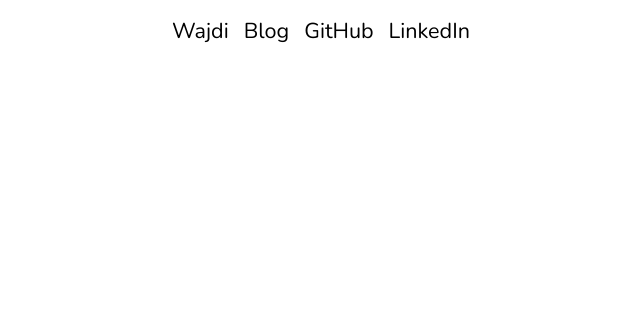
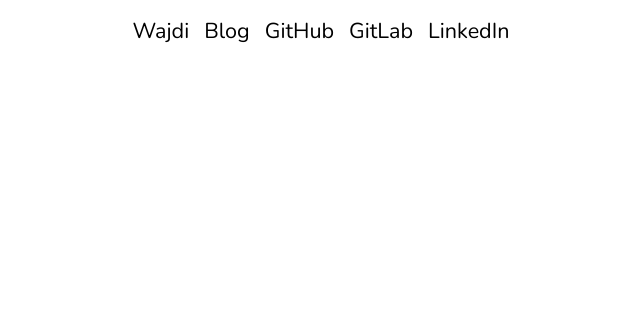
Before and after one commit to wajdihajji/my-blog, a Gatsby site: page / in a window 1280 px wide. Shown: the top 312 px of the page, without its empty margins (319-959 px from the left). Built offline with nearby package versions, Linux system fonts and the light colour scheme; Gatsby itself is replaced by a stand-in of ours; a small style sheet from the web is missing.

Commit message:
Added gitlab link

```diff
--- a/src/components/header.js
+++ b/src/components/header.js
@@ -81,6 +81,9 @@ const Header = ({ siteTitle }) => (
         <GitHubLink href="https://github.com/wajdihajji/">
           GitHub
         </GitHubLink>
+        <GitHubLink href="https://gitlab.developers.cam.ac.uk/wh330/">
+          GitLab
+        </GitHubLink>
         <GitHubLink href="https://www.linkedin.com/in/wajdi-hajji/">
           LinkedIn
         </GitHubLink>
```
